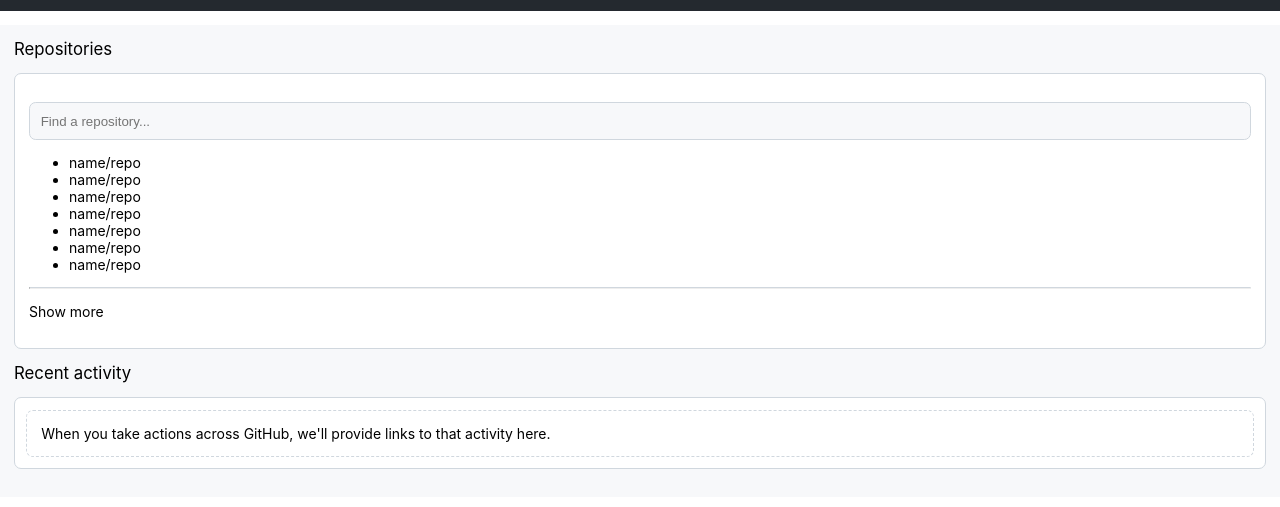
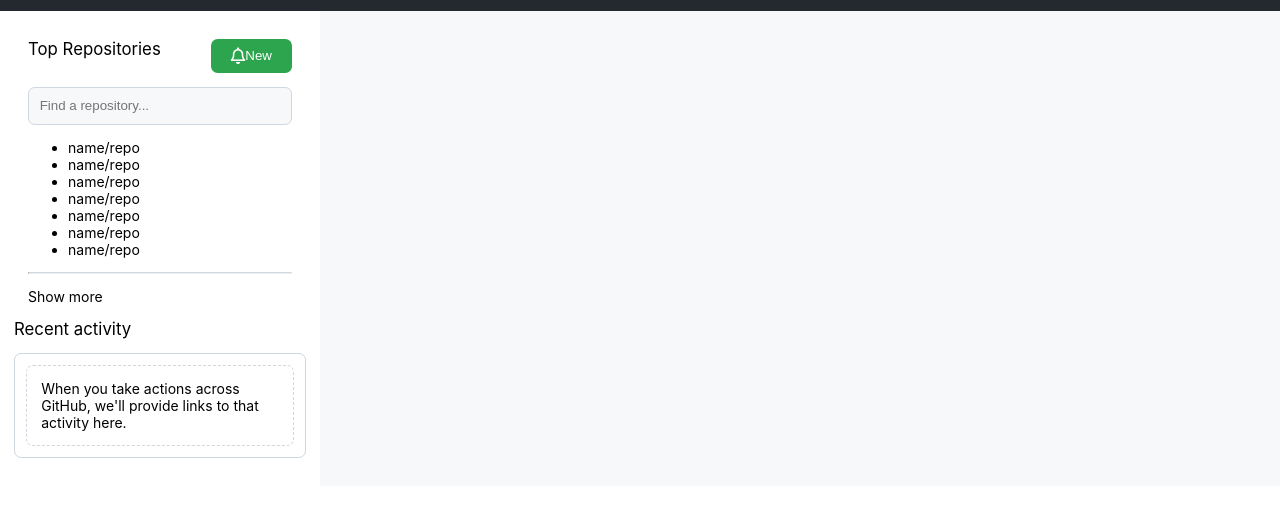
Before and after one commit to immrsam/github-clone, a website built with Vite: page index.html in a window 1280 px wide. Shown: the part 45-552 px from the top of the page. Built offline with nearby package versions, Linux system fonts and the light colour scheme.

Commit message:
added break points and grid style

```diff
--- a/index.html
+++ b/index.html
@@ -20,9 +20,14 @@
       </div>
     </header>
     <main class="main">
+      <div class="dashboard-sideboard">
         <div class="repositories">
-        <h2>Repositories</h2>
+          <h2 id="repositories">Repositories</h2>
           <div class="container">
+            <div id="top-repositories">
+              <h2>Top Repositories</h2>
+              <button id="btn-new-repo"><i class="fa-regular fa-bell fa-lg"></i>New</button>
+            </div>
             <input type="search" id="repo-search" name="q" placeholder="Find a repository..." />
             <ul class="list">
               <li><p>name/repo</p></li>
@@ -45,6 +50,7 @@
             </div>
           </div>
         </div>
+      </div>
     </main>
   </body>
   <script src="/main.js"></script>
--- a/style.css
+++ b/style.css
@@ -9,6 +9,7 @@
   --dark: #24292f;
   --light-gray: #f7f8fa;
   --color-border-default: #d0d7de;
+  --green: #2da44e;
 }
 
 h1,
@@ -74,6 +75,8 @@ header {
   background-color: var(--light-gray);
   padding: 1em;
   margin-top: 1em;
+  display: grid;
+  grid-template-columns: 100%;
 }
 
 .container {
@@ -101,6 +104,23 @@ header {
 .activity-description {
   border: 1px dashed var(--color-border-default);
   padding: 1em;
+  border-radius: 0.5em;
+}
+
+#repositories {
+  display: block;
+}
+#top-repositories {
+  display: none;
+  font-weight: 500;
+  justify-content: space-between;
+}
+
+#btn-new-repo {
+  color: white;
+  background-color: var(--green);
+  border: none;
+  padding: 0.7em 1.5em;
   border-radius: 0.5em;
 }
 
@@ -138,3 +158,46 @@ hr {
   border-top: 1px solid var(--color-border-default);
   margin-bottom: 1em;
 }
+
+@media only screen and (min-width: 544px) {
+  .main {
+    /* background-color: red; */
+  }
+}
+
+@media only screen and (min-width: 768px) {
+  .main {
+    /* background-color: blue; */
+  }
+}
+
+@media only screen and (min-width: 1012px) {
+  #repositories {
+    display: none;
+  }
+  #top-repositories {
+    display: flex;
+    padding: 1em 0em;
+  }
+  .main {
+    grid-template-columns: 33% 33% 33%;
+    /* background-color: yellow; */
+    padding: 0;
+    margin: 0;
+  }
+  .container {
+    padding: 0 1em;
+    border: none;
+  }
+  .dashboard-sideboard {
+    padding: 0em 1em 1em 1em;
+    background-color: white;
+  }
+}
+
+@media only screen and (min-width: 1150px) {
+  .main {
+    grid-template-columns: repeat(4, 25%);
+    /* background-color: green; */
+  }
+}
```
Lines whose indentation alone changed are shown as unchanged.
